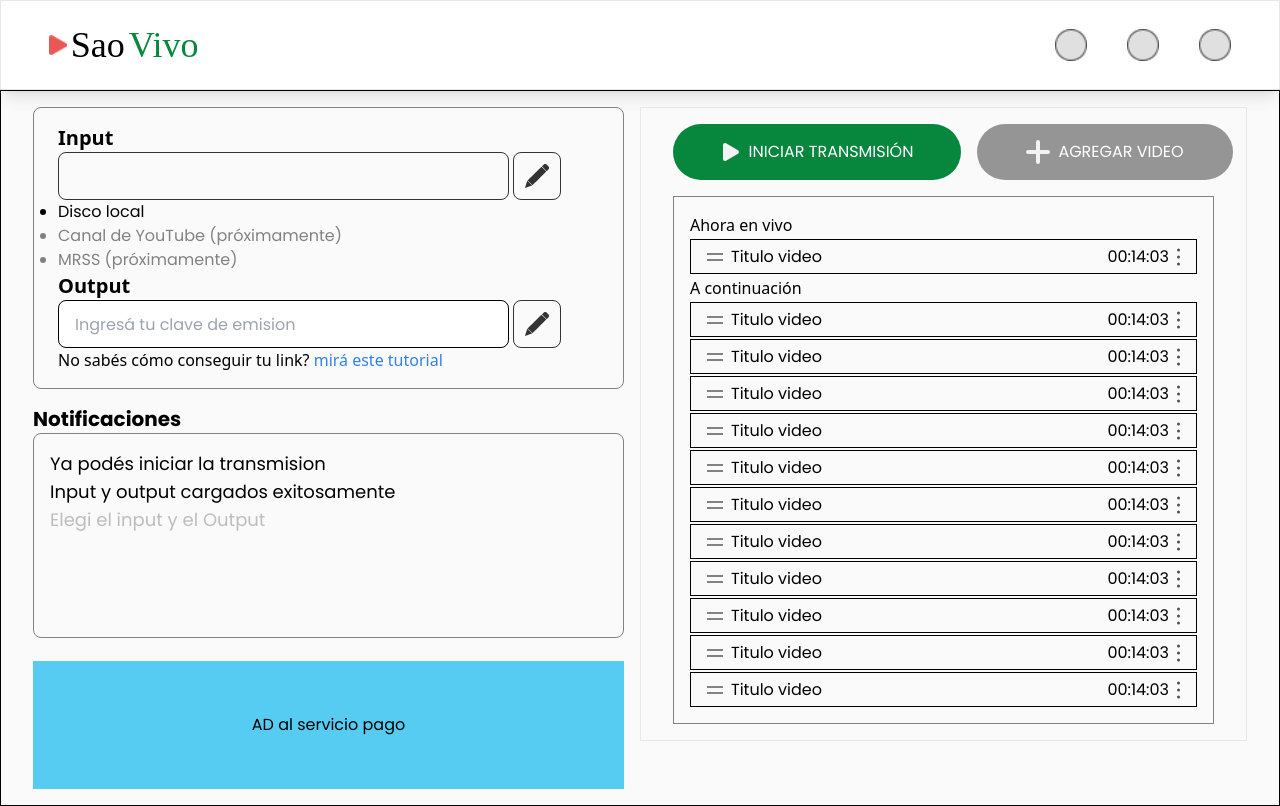
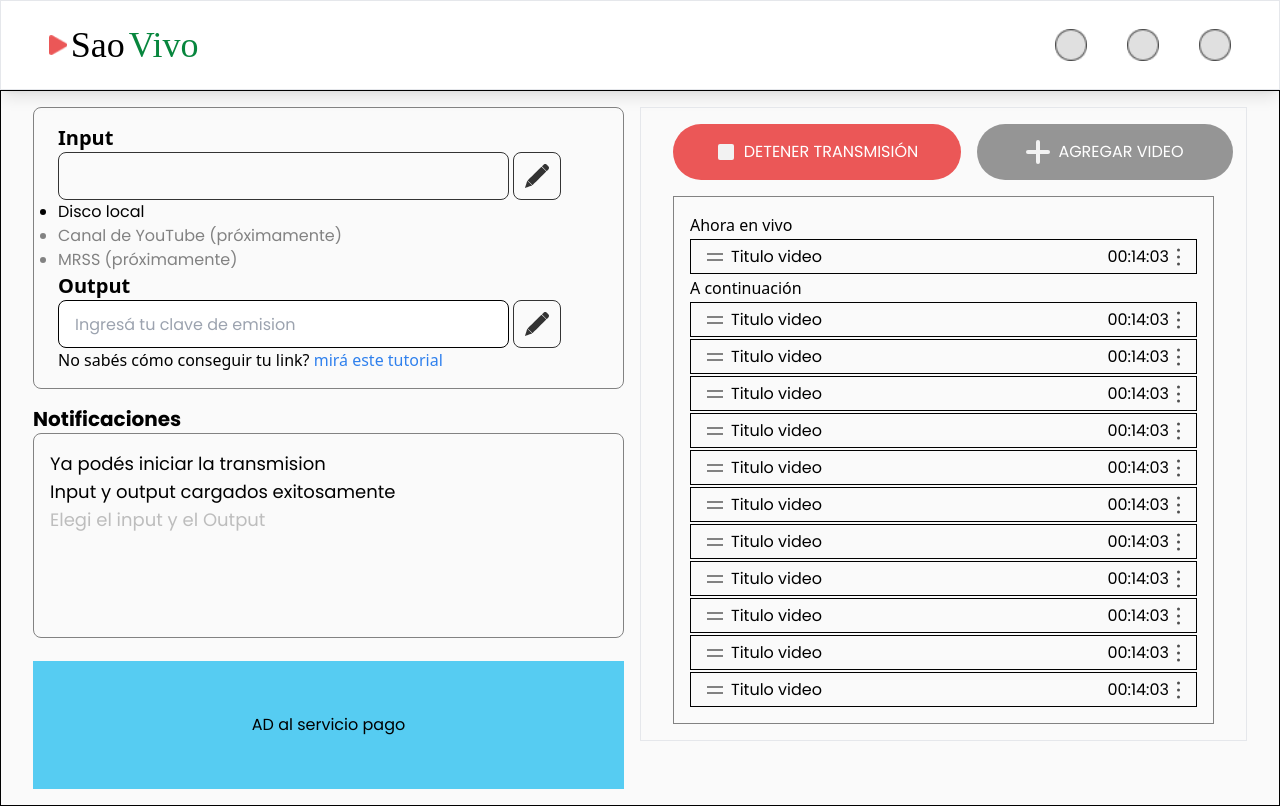
Before and after one commit to SAOViVO/react-front, a React (Create React App) app: page / in a window 1280 px wide. Both pictures are taken after a click on the button "INICIAR TRANSMISIÓN". Built offline with nearby package versions, Linux system fonts and the light colour scheme; a web font is replaced by a local one.

Commit message:
update useStream

```diff
--- a/src/components/Notifications.tsx
+++ b/src/components/Notifications.tsx
@@ -10,7 +10,7 @@ export const Notifications = () => {
             <div className='w-full h-4/5 border-[#828282] border border-solid
                             flex flex-col p-4 rounded-lg'>
                 {notifications.reverse().map((el, i) => (
-                    <h3 className={`font-poppins text-lg
+                    <h3 key={el} className={`font-poppins text-lg
                     ${i === notifications.length -1 && 'text-[#BDBDBD]'}`}>{el}
                     </h3>
                 ))}
--- a/src/components/AddVideoBtn.tsx
+++ b/src/components/buttons/AddVideoBtn.tsx
@@ -1,14 +1,17 @@
-import { ReactComponent as Add } from '../static/add.svg'
+import { MutableRefObject } from 'react';
+import { ReactComponent as Add } from '../../static/add.svg'
 
 interface Props {
   disabled: boolean;
+  innerRef: MutableRefObject<null>;
 }
-export const AddVideoBtn = ({ disabled }: Props) => {
+export const AddVideoBtn = ({ disabled, innerRef }: Props) => {
   return (
       <label className={`bg-[#333333] text-white w-64 h-14 rounded-full font-poppins uppercase flex items-center justify-center
                           ${disabled && 'bg-opacity-50 cursor-not-allowed'}`}>
           <Add className='mr-2'/> Agregar video
-          <input type="file" accept="video/*" disabled={disabled}
+          <input type="file" accept="/*" disabled={disabled}
+                 ref={innerRef}
                  className="w-1/3 border hidden  h-10 border-[#000000] rounded-full mx-auto bg-whiute" />
       </label>
      )
--- a/src/components/InitBtn.tsx
+++ b/src/components/buttons/InitBtn.tsx
@@ -1,4 +1,4 @@
-import { ReactComponent as Triangle } from '../static/triangle-white.svg'
+import { ReactComponent as Triangle } from '../../static/triangle-white.svg'
 interface Props {
     init: () => void;
     isStreaming?: boolean
--- /dev/null
+++ b/src/components/buttons/StopBtn.tsx
@@ -0,0 +1,13 @@
+import { ReactComponent as Cuadrado } from '../../static/cuadrado.svg'
+interface Props {
+    stop: () => void;
+    isStreaming?: boolean
+}
+export const StopBtn = ({ stop }: Props) => {
+  return (
+        <button className='bg-[#EB5757] text-white w-72 h-14 rounded-full font-poppins uppercase flex items-center justify-center
+        disabled:bg-opacity-50' onClick={stop}>
+             <Cuadrado className='mr-2'/> Detener transmisión
+         </button>
+    )
+}
--- a/src/components/index.ts
+++ b/src/components/index.ts
@@ -3,6 +3,7 @@ export { Notifications } from "./Notifications";
 export { Output } from "./Output";
 export { Input } from "./Input";
 export { List } from "./List";
-export { InitBtn } from "./InitBtn";
-export { AddVideoBtn } from "./AddVideoBtn";
+export { InitBtn } from "./buttons/InitBtn";
+export { AddVideoBtn } from "./buttons/AddVideoBtn";
 export { ItemVideo } from "./ItemVideo";
+export { StopBtn } from "./buttons/StopBtn";
--- a/src/containers/Buttons.tsx
+++ b/src/containers/Buttons.tsx
@@ -1,11 +1,13 @@
-import { InitBtn , AddVideoBtn } from '../components'
-import { useStream } from '../hooks'
+import { InitBtn , AddVideoBtn, StopBtn } from '../components'
+import { useStream, useVideos } from '../hooks'
+
 export const Buttons = () => {
-  const { isStreaming, initStream } = useStream()
+  const { isStreaming, initStream } = useStream();
+  const { videos, addVideoElement } = useVideos();
   return (
     <div className='flex space-x-4'>
-        <InitBtn init={initStream} />
-        <AddVideoBtn disabled={isStreaming} />
+        {isStreaming ? <StopBtn stop={initStream}/> : <InitBtn init={initStream} />}
+        <AddVideoBtn disabled={isStreaming} innerRef={addVideoElement} />
     </div>
   )
 }
--- a/src/hooks/index.ts
+++ b/src/hooks/index.ts
@@ -1 +1,2 @@
 export { useStream } from "./useStream";
+export { useVideos } from "./useVideos";
--- a/src/hooks/useStream.ts
+++ b/src/hooks/useStream.ts
@@ -2,7 +2,7 @@ import { useState } from "react"
 
 export const useStream = () => {
     const [ isStreaming, setIsStreaming ] = useState<boolean>(false);
-    const initStream = () => setIsStreaming(true)
+    const initStream = () => setIsStreaming(!isStreaming)
     return {
         isStreaming,
         initStream
--- /dev/null
+++ b/src/hooks/useVideos.ts
@@ -0,0 +1,14 @@
+import { useState, useRef, useLayoutEffect } from "react"
+
+export const useVideos = () => {
+    const addVideoElement = useRef<any>(null)
+    const [ videos, setVideos ] = useState<any>([])
+    useLayoutEffect(() => {
+    //    let array = videos;
+    //    setVideos(array.push(URL.createObjectURL(addVideoElement.current.files[0])));
+    }, [addVideoElement.current])
+    return {
+        videos,
+        addVideoElement
+    }
+}
```
Also changed, not shown: src/static/cuadrado.svg (added).
